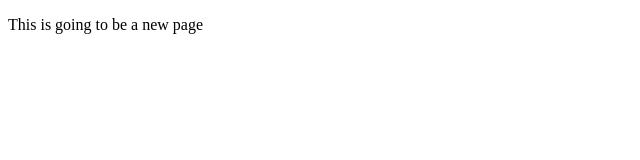
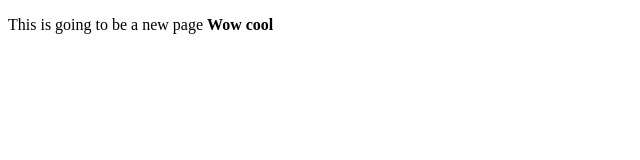
Before and after one commit to Sampo15/new2, a plain HTML site: page index.html in a window 1280 px wide. Shown: the full height of the page, 0-640 px from the left. Drawn offline with Linux system fonts and the light colour scheme.

Commit message:
Update index.html

```diff
--- a/index.html
+++ b/index.html
@@ -6,6 +6,6 @@
     <title>Document</title>
 </head>
 <body>
-    <p>This is going to be a new page</p>
+    <p>This is going to be a new page  <b> Wow cool</b></p>
 </body>
 </html>
```
